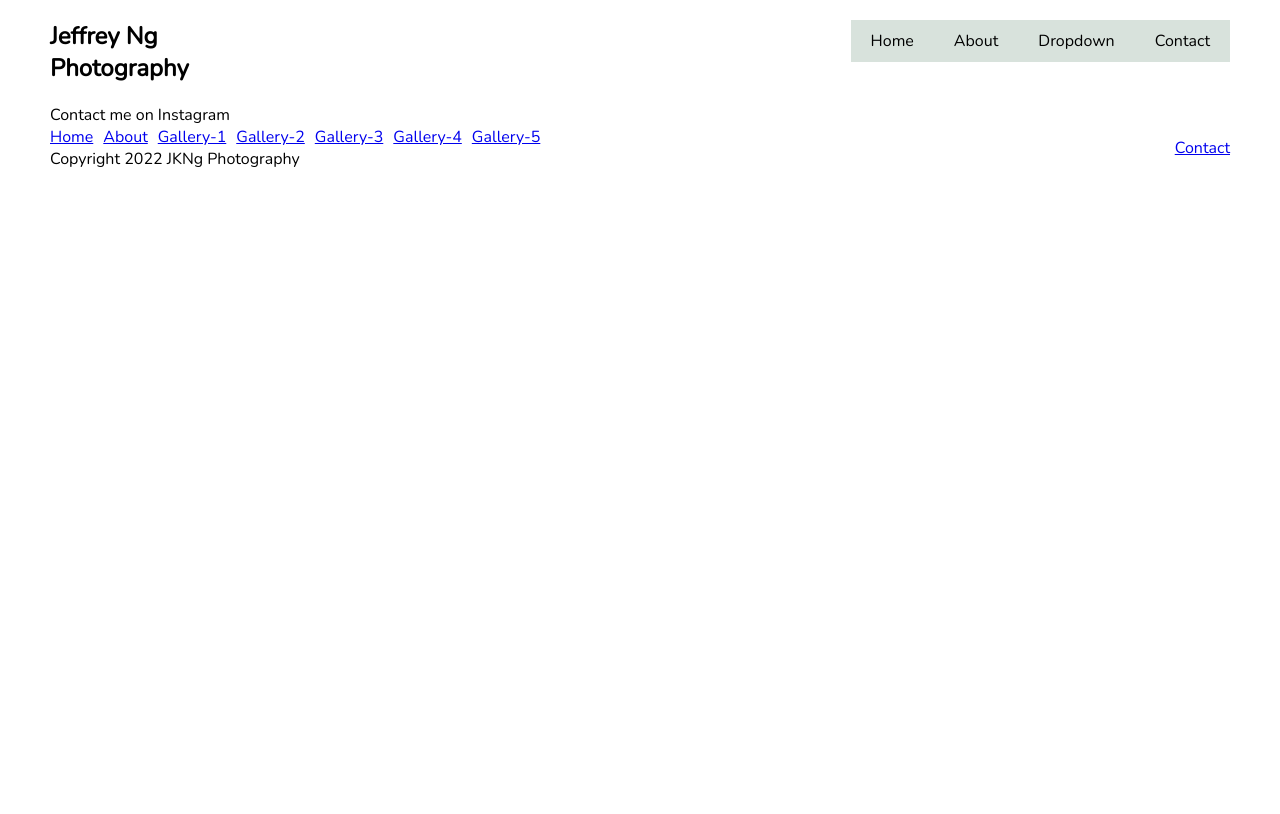
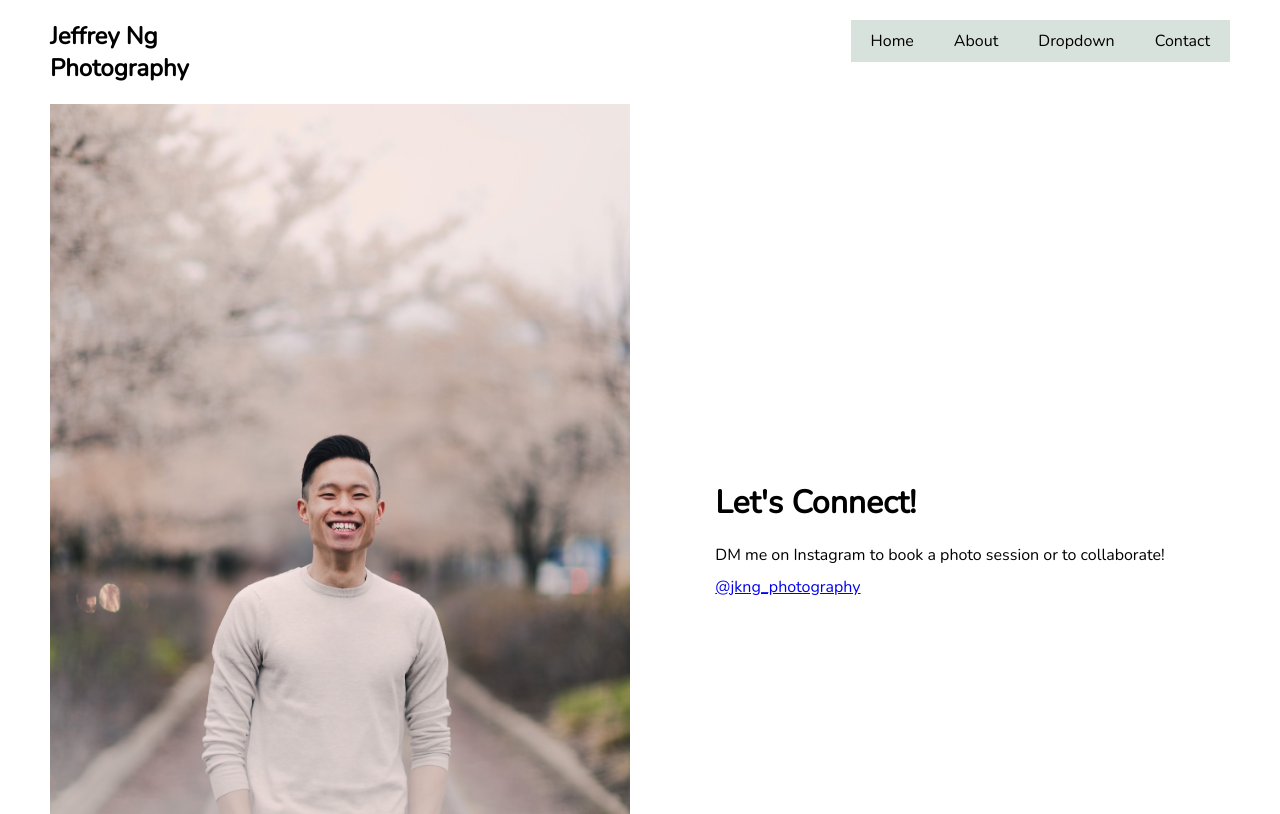
Before and after one commit to melissaAcheng/jkng_photography, a Gatsby site: page /contact in a window 1280 px wide. Shown: the top 814 px of the page. Built offline with nearby package versions, Linux system fonts and the light colour scheme; Gatsby itself is replaced by a stand-in of ours.

Commit message:
added contact info

```diff
--- a/src/pages/contact.js
+++ b/src/pages/contact.js
@@ -1,10 +1,21 @@
 import * as React from "react";
 import Layout from "../components/Layout";
+import * as styles from "../styles/contact.module.css";
+import { StaticImage } from "gatsby-plugin-image";
 
 const Contact = () => {
   return (
     <Layout pageTitle={"Contact"}>
-      <p>Contact me on Instagram</p>
+      <div className={styles.contact}>
+        <StaticImage src="../images/jeff_portrait_2.jpg" alt="Jeff Portrait" />
+        <div className={styles.text}>
+          <h1>Let's Connect!</h1>
+          <p>DM me on Instagram to book a photo session or to collaborate!</p>
+          <a href="https://www.instagram.com/jkng_photography/" target="_blank" rel="noopener noreferrer">
+            @jkng_photography
+          </a>
+        </div>
+      </div>
     </Layout>
   );
 };
--- /dev/null
+++ b/src/styles/contact.module.css
@@ -0,0 +1,17 @@
+.contact {
+  display: grid;
+  grid-template-columns: 1fr 1fr;
+  gap: 20px;
+}
+
+.text {
+  margin: auto;
+}
+
+.text h1 {
+  margin-bottom: 20px;
+}
+
+.text p {
+  margin: 10px 0px;
+}
--- a/src/styles/footer.module.css
+++ b/src/styles/footer.module.css
@@ -1,4 +1,5 @@
 .footer {
+  margin-top: 20px;
   display: flex;
   align-items: center;
   justify-content: space-between;
```
